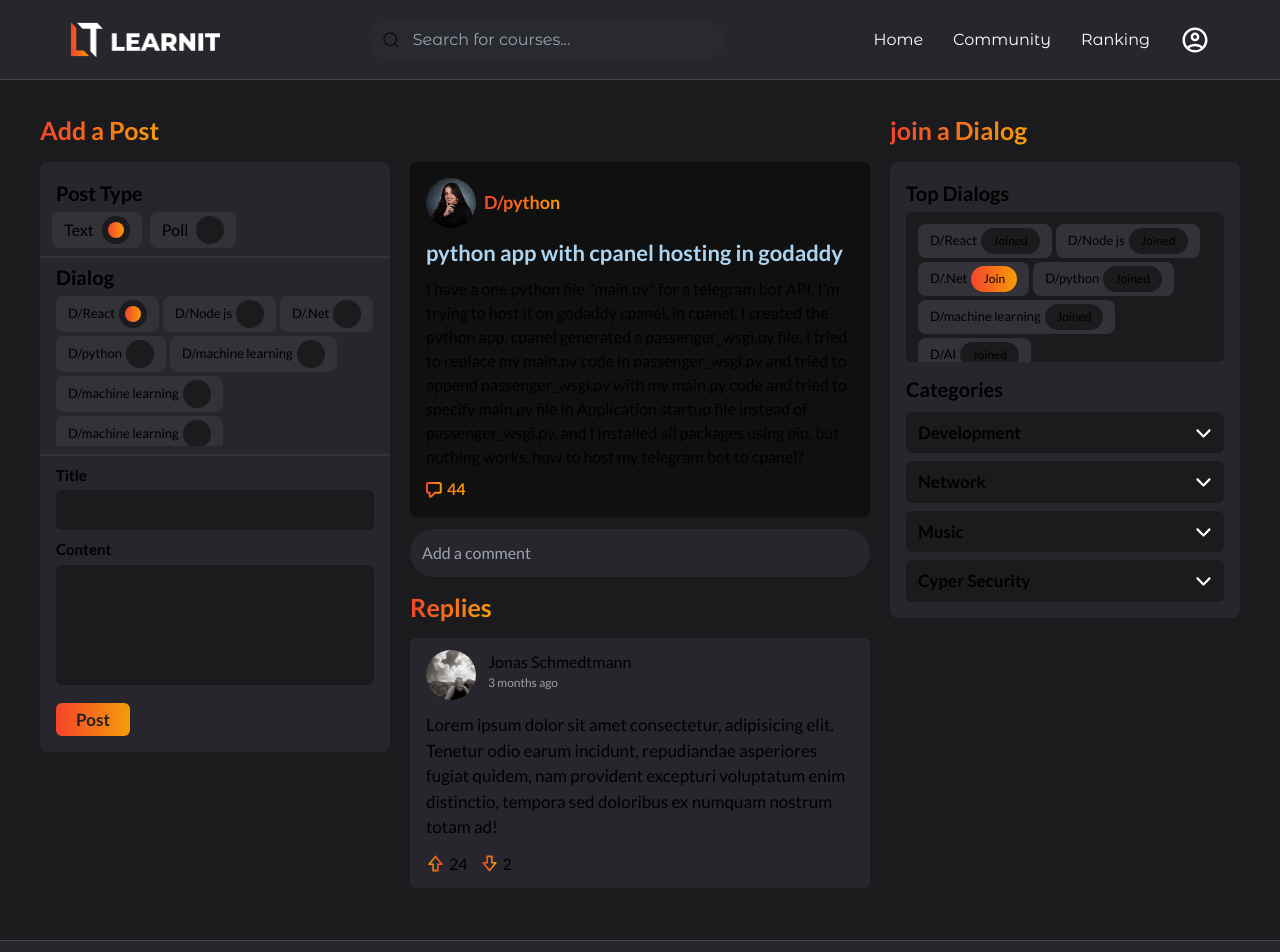
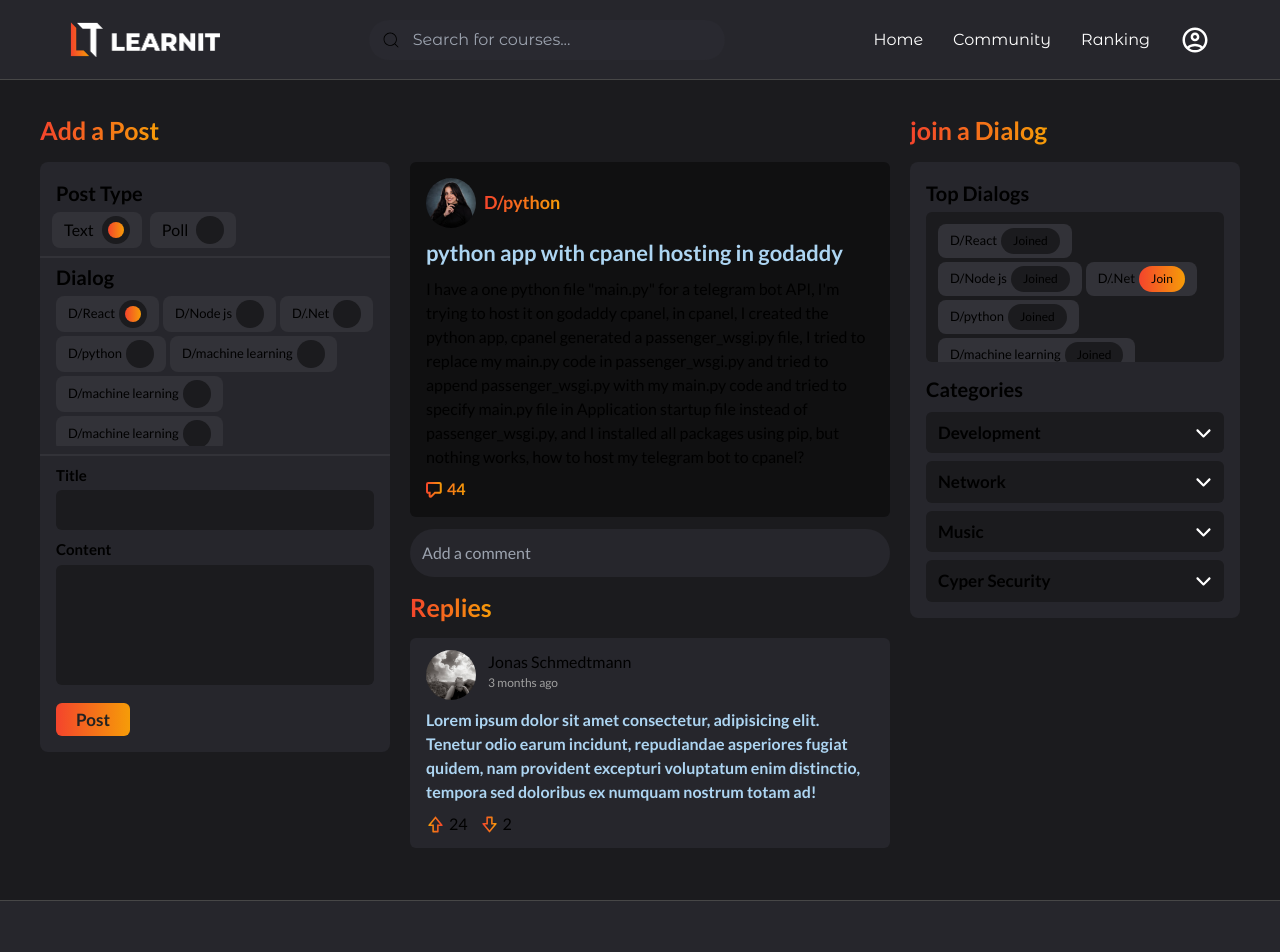
Before and after one commit to OmarFathy22/Learnit-frontend, a Next.js app: page /community/1 in a window 1280 px wide. Shown: the top 952 px of the page. Built offline with nearby package versions, Linux system fonts and the light colour scheme.

Commit message:
finish replies in community

```diff
--- a/app/community/[id]/components/Comment.tsx
+++ b/app/community/[id]/components/Reply.tsx
@@ -3,11 +3,12 @@ import Image from "next/image";
 import Voting from './Voting'
 
 export interface IAppProps {
+  content: string;
 }
 
-export default function App (props: IAppProps) {
+export default function App ({content}: IAppProps) {
   return (
-  <div className='py-3 px-4 bg-[--bg-secondary] rounded-md'>
+  <div className='py-3 w-[calc(100vw-800px)] px-4 bg-[--bg-secondary] rounded-md'>
       <div  className="flex gap-3  ">
       <div>
         <Image
@@ -28,9 +29,12 @@ export default function App (props: IAppProps) {
       </div>
 
     </div>
-    <h1 className='text-[17px] my-3'>
-      Lorem ipsum dolor sit amet consectetur, adipisicing elit. Tenetur odio earum incidunt, repudiandae asperiores fugiat quidem, nam provident excepturi voluptatum enim distinctio, tempora sed doloribus ex numquam nostrum totam ad!
-    </h1>
+    {/* how to force this h1 if it is too long to go to the next line */}
+    <h1 className='text-[#ADD5F2] text-[16px] font-bold py-2' style={{ maxWidth: '100%', wordWrap: 'break-word' }}>
+  {`${content}`}
+</h1>
+
+
 
     <Voting/>
 
--- a/app/community/[id]/components/Voting.tsx
+++ b/app/community/[id]/components/Voting.tsx
@@ -23,13 +23,13 @@ export default function App (props: IAppProps) {
       <button onClick={()=>handleUpVote()} className="rotate-180">
         {upVote ? <Voted/> : <Vote/>}
       </button>
-      <h1>24</h1>
+      <h1>{24 + (upVote ? 1 : 0 )}</h1>
     </div>
     <div className="flex items-center gap-1">
       <button onClick={()=>handleDownVote()} >
         {downVote ? <Voted/> : <Vote/>}
       </button>
-      <h1>2</h1>
+      <h1>{2 + (downVote ? 1 : 0 )}</h1>
     </div>
   </div>
 
--- a/app/community/[id]/page.tsx
+++ b/app/community/[id]/page.tsx
@@ -7,7 +7,7 @@ export interface IAppProps {}
 
 export default function App(props: IAppProps) {
   return (
-    <div className="px-[40px] flex gap-[20px] justify-between py-10 pt-5 ">
+    <div className="px-[40px]  flex gap-[20px] justify-between py-10 pt-5 ">
       <AddPost />
       <Feed  />
       <Dialog />
--- a/app/community/components/SpecificFeed.tsx
+++ b/app/community/components/SpecificFeed.tsx
@@ -1,38 +1,87 @@
+"use client";
 import Poll from "./feed/poll";
 import Post from "./feed/post";
-import {poll , post} from '@/dummy_data'
-import Comment from '../[id]/components/Comment'
+import { poll, post } from "@/dummy_data";
+import Reply from "../[id]/components/Reply";
+import { useState } from "react";
 
-
-export interface IAppProps {
-}
+export interface IAppProps {}
 
 export default function App(props: IAppProps) {
-
-
+  const [Replies, setReplies] = useState([
+    "Lorem ipsum dolor sit amet consectetur, adipisicing elit. Tenetur odio earum incidunt, repudiandae asperiores fugiat quidem, nam provident excepturi voluptatum enim distinctio, tempora sed doloribus ex numquam nostrum totam ad!",
+  ]);
+  const [newReply, setNewReply] = useState("");
+  const [focus, setFocus] = useState(false);
+  const handleAddReply = () => {
+    setReplies([...Replies, newReply]);
+    setNewReply("");
+  };
+  const handleChange = (eo: React.ChangeEvent<HTMLTextAreaElement>) => {
+    setNewReply(eo.target.value);
+  };
+  const handleFocus = () => {
+    setFocus((prev) => !prev);
+  };
   return (
-    <div className="flex-1 ">
+    <div className="flex-1 max-w-[calc(100vw-700px)]">
       <div className="py-3">
-        <h1 className="font-bold gradient-text text-[25px] mb-3 invisible">Feed</h1>
+        <h1 className="font-bold gradient-text text-[25px] mb-3 invisible">
+          Feed
+        </h1>
         <div className="flex flex-col gap-3">
-        {Array(1).fill(0).map((_, i) => (
+          {Array(1)
+            .fill(0)
+            .map((_, i) => (
               <div key={i}>
-              <Post
-            title={post.title}
-            content={post.content}
-          />
+                <Post title={post.title} content={post.content} />
                 {/* <Poll title={poll.title} options={poll.options} /> */}
               </div>
             ))}
-        <div>
-          <input type="text" placeholder="Add a comment" className="w-full bg-[--bg-secondary]  rounded-full p-3" />
+          <div className="flex items-center gap-2">
+            <div className="flex-1">
+              {focus ? (
+                <div className="relative w-full  bg-[--bg-secondary] rounded-3xl over">
+                  <textarea
+                    autoFocus
+                    onChange={(eo) => handleChange(eo)}
+                    value={newReply}
+                    className="w-full  bg-[--bg-secondary] overflow-y-auto  rounded-3xl min-h-[100px]  p-3"
+                  />
+                  <div className="flex flex-row-reverse gap-2 px-1 py-[3px] ">
+                    <button
+                      onClick={handleAddReply}
+                      className="gradient-bg font-bold  text-white rounded-full px-5 py-2"
+                    >
+                      Reply
+                    </button>
+                    <button
+                      onClick={handleFocus}
+                      className="bg-[--bg-primary] text-white rounded-full px-5 py-2"
+                    >
+                      Cancel
+                    </button>
+                  </div>
+                </div>
+              ) : (
+                <input
+                  onFocus={handleFocus}
+                  type="text"
+                  placeholder="Add a comment"
+                  className="w-full  bg-[--bg-secondary]  rounded-full p-3"
+                />
+              )}
+            </div>
           </div>
           <h1 className="text-[25px] gradient-text">Replies</h1>
-        <Comment />
-
-
+          <ul className="flex flex-col gap-5">
+            {Replies.map((reply, i) => (
+              <li key={i}>
+                <Reply content={reply} />
+              </li>
+            ))}
+          </ul>
         </div>
-
       </div>
     </div>
   );
--- a/app/globals.css
+++ b/app/globals.css
@@ -16,7 +16,7 @@
   --sub-text: #A0A0A0;
 }
  /* global scrollbar srtyles */
-::-webkit-scrollbar {
+ .global_scrollbar::-webkit-scrollbar {
   width: 0px; /* Set the width of the scrollbar */
   border-radius: 5px; /* Set the border radius */
 }
--- a/app/layout.tsx
+++ b/app/layout.tsx
@@ -19,7 +19,7 @@ export default function RootLayout({
 }>) {
   return (
     <html lang="en">
-      <body className={lato.className + " "}>
+      <body className={lato.className + " global_scrollbar"}>
         <Header />
         <main className="bg-[--bg-primary] min-h-[calc(100vh-80px)] ">{children}</main>
         <Footer />
```
Lines whose indentation alone changed are shown as unchanged.
